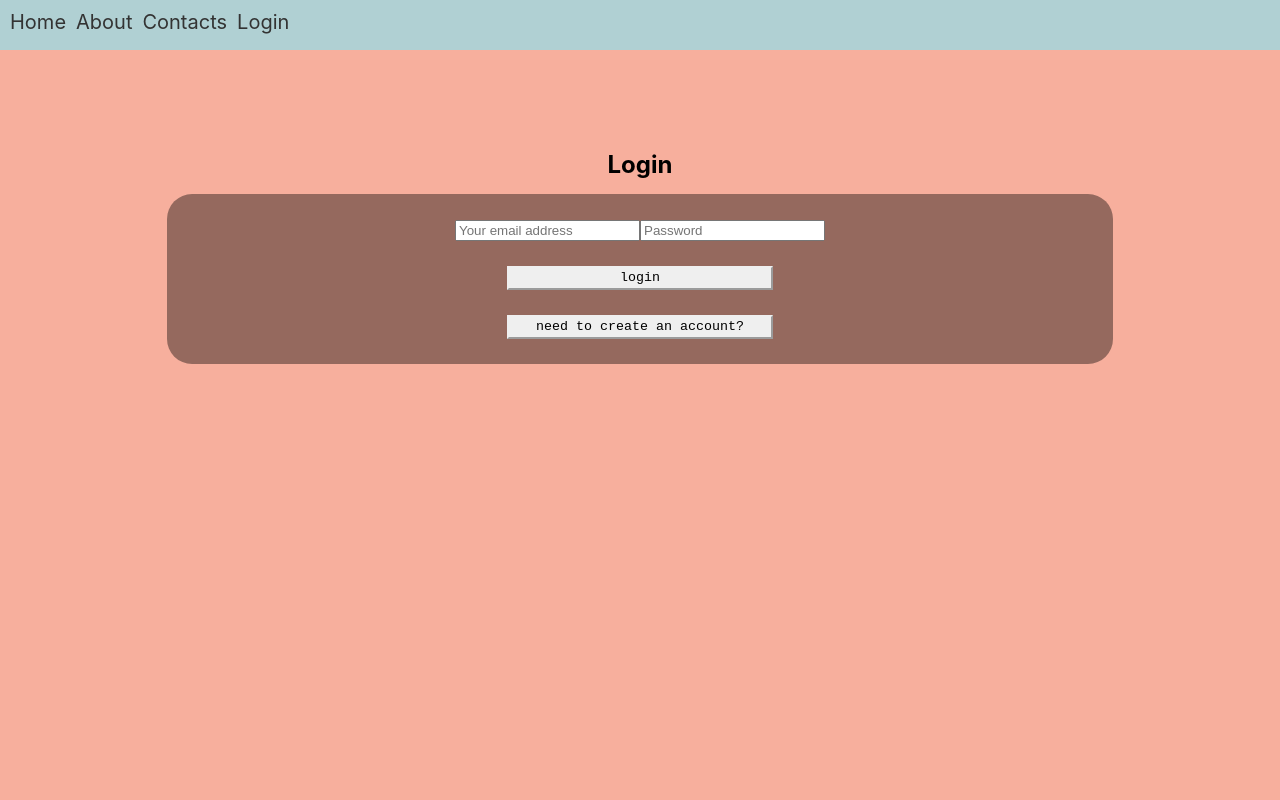
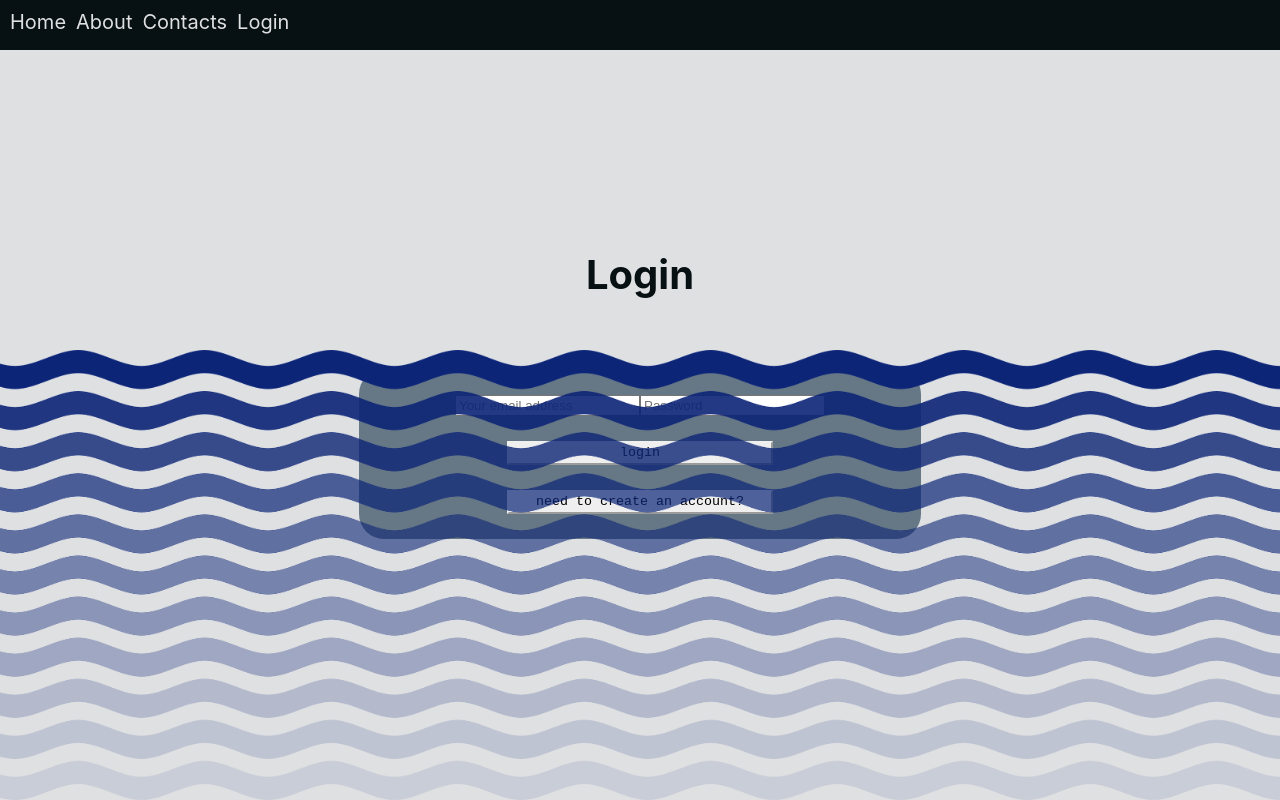
Before and after one commit to filonov-e/React-Multipage-Transition-Template, a React (Create React App) app: page /login in a window 1280 px wide. Built offline with nearby package versions, Linux system fonts and the light colour scheme.

Commit message:
updated ui, added animations on login page

```diff
--- a/src/App.css
+++ b/src/App.css
@@ -5,6 +5,7 @@ h1 {
 header {
   margin-top: 50px;
   padding-top: 100px;
+  color: #DFE0E2;
 }
 
 .button {
@@ -27,14 +28,14 @@ header {
   background-color: black;
 }
 
-.Home, .About, .Contacts, .Signup, .Profile {
+.Home, .About, .Contacts, .Login, .Profile {
   text-align: center;
   min-height: calc(100vh - 50px);
 }
 
-.Home-content, .About-content, .Contacts-content, .Signup-content, .Profile-content {
+.Home-content, .About-content, .Contacts-content, .Login-content, .Profile-content {
   color: white;
-  background-color: rgba(0, 0, 0, 0.4);
+  background-color: rgba(235, 81, 96, 0.4);
   border-radius: 25px;
   margin: 15px auto 0 auto;
   padding: 25px;
@@ -42,19 +43,47 @@ header {
 }
 
 .Home {
-  background-color: #B0D0D3;
+  background-color: #071013;
 }
 
 .About {
-  background-color: #C08497;
+  background-color: #324A5F;
 }
 
 .Contacts {
-  background-color: #F7AF9D;
+  background-color: #CA2E55;
 }
 
-.Signup {
-  background-color: #F7AF9D;
+.Login {
+  background-color: #DFE0E2;
+}
+
+.Login-content {
+  background-color: rgba(50, 74, 95, 0.7);
+  margin-top: 70px;
+  width: 40vw;
+  transform: rotate(0deg);
+  animation: animation-login-content 10s infinite;
+  animation-timing-function: ease-in-out;
+}
+
+#login-bot-img {
+  position: absolute;
+  bottom: 0;
+  background-image: url('/waves.png');
+  background-size: contain;
+  background-repeat: repeat-x;
+  background-position: 0% 0%;
+  width: 100vw;
+  height: 450px;
+  animation: animation-waves 10s infinite;
+  animation-timing-function: ease-in-out;
+}
+
+.Login header {
+  padding-top: 200px;
+  color: #071013;
+  font-size: 20pt;
 }
 
 .Profile {
@@ -64,7 +93,7 @@ header {
 .Header {
   z-index: 100;
   height: 50px;
-  background-color: #B0D0D3;
+  background-color: #071013;
 }
 
 .Header ul {
@@ -82,7 +111,7 @@ header {
 .Header a {
   text-decoration: none;
   font-size: 20px;
-  color: #333;
+  color: #DFE0E2;
 }
 
 .App {
@@ -137,3 +166,16 @@ header {
 ::-webkit-scrollbar {
     display: none;
 }
+
+@keyframes animation-waves {
+  0% {background-position: 0% 0%;}
+  50% {background-position: 100% 0%;}
+  100% {background-position: 0% 0%;}
+}
+
+@keyframes animation-login-content {
+  0% {transform: rotate(0deg);}
+  25% {transform: rotate(5deg);}
+  75% {transform: rotate(-5deg);}
+  100% {transform: rotate(0deg);}
+}
--- a/src/Login.js
+++ b/src/Login.js
@@ -12,12 +12,12 @@ class Login extends Component {
 	render() {
 		const { login, email, password, name } = this.state
 		return(
-			<div className="Signup">
+			<div className="Login">
 				<header>
 					<h1>{login ? 'Login' : 'Signup'}</h1>
 				</header>
 
-				<div className="Signup-content">
+				<div className="Login-content">
 					<div>
 						{!login && (
 						<input
@@ -55,6 +55,7 @@ class Login extends Component {
 				        </div>
 					</div>
 				</div>
+				<div id="login-bot-img"></div>
 			</div>
 		);
 	}
--- a/src/index.css
+++ b/src/index.css
@@ -6,6 +6,7 @@ body {
     sans-serif;
   -webkit-font-smoothing: antialiased;
   -moz-osx-font-smoothing: grayscale;
+  background-color: #000;
 }
 
 code {
```
Also changed, not shown: public/waves.png (added).
